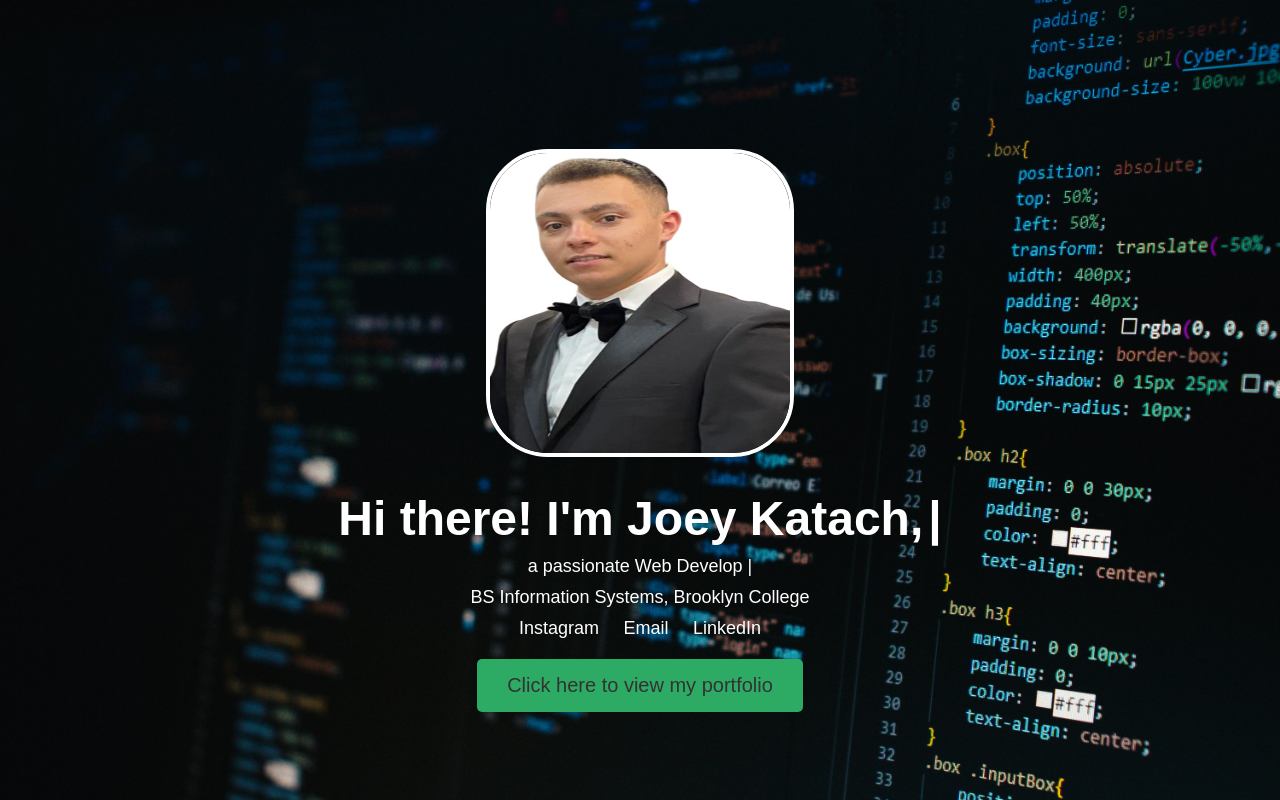
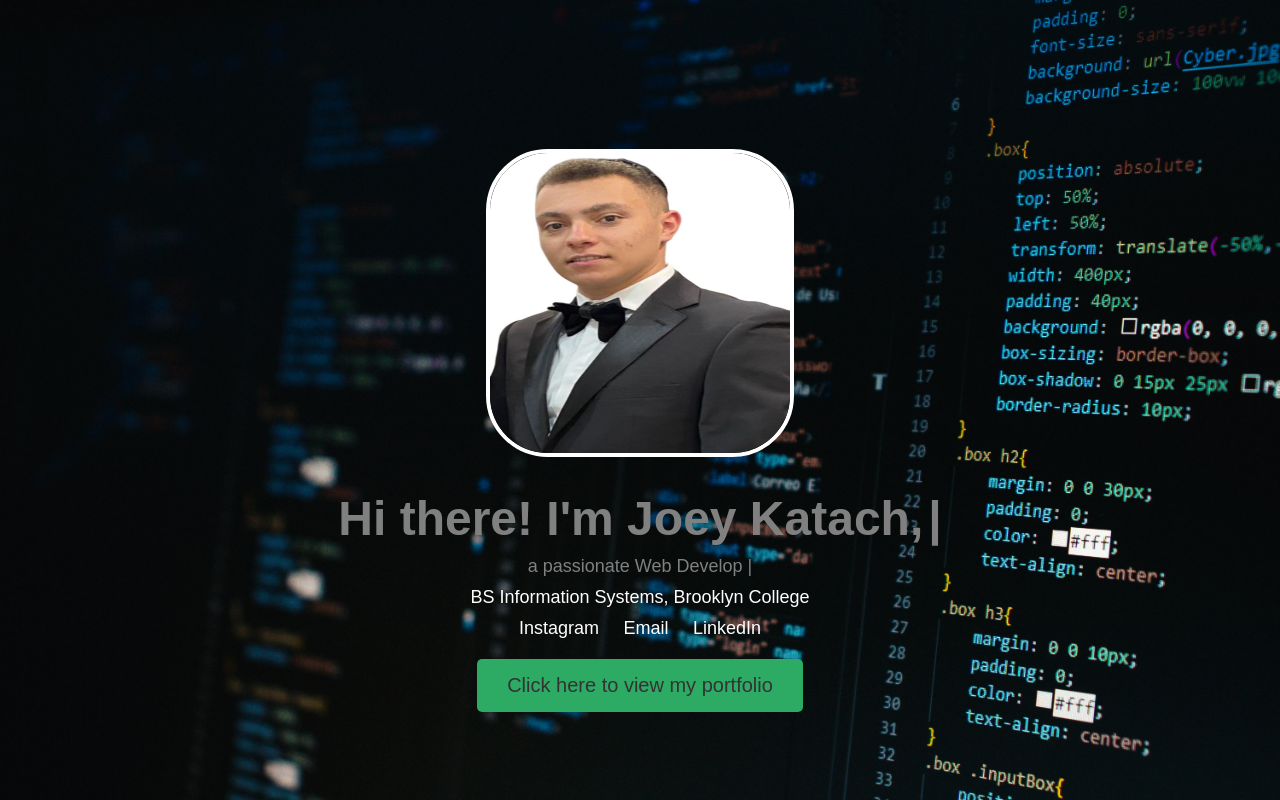
Before and after one commit to Joeyk321/My-portfolio, a plain HTML site: page index.html in a window 1280 px wide. Drawn offline with Linux system fonts and the light colour scheme.

Commit message:
chnaged color for hi there...

```diff
--- a/styles.css
+++ b/styles.css
@@ -106,3 +106,6 @@ p {
     0%, 100% { opacity: 1; }
     50% { opacity: 0; }
 }
+#intro-text, #job-title, #call-to-action {
+    color: grey; /* Set the text color to grey */
+}
```
